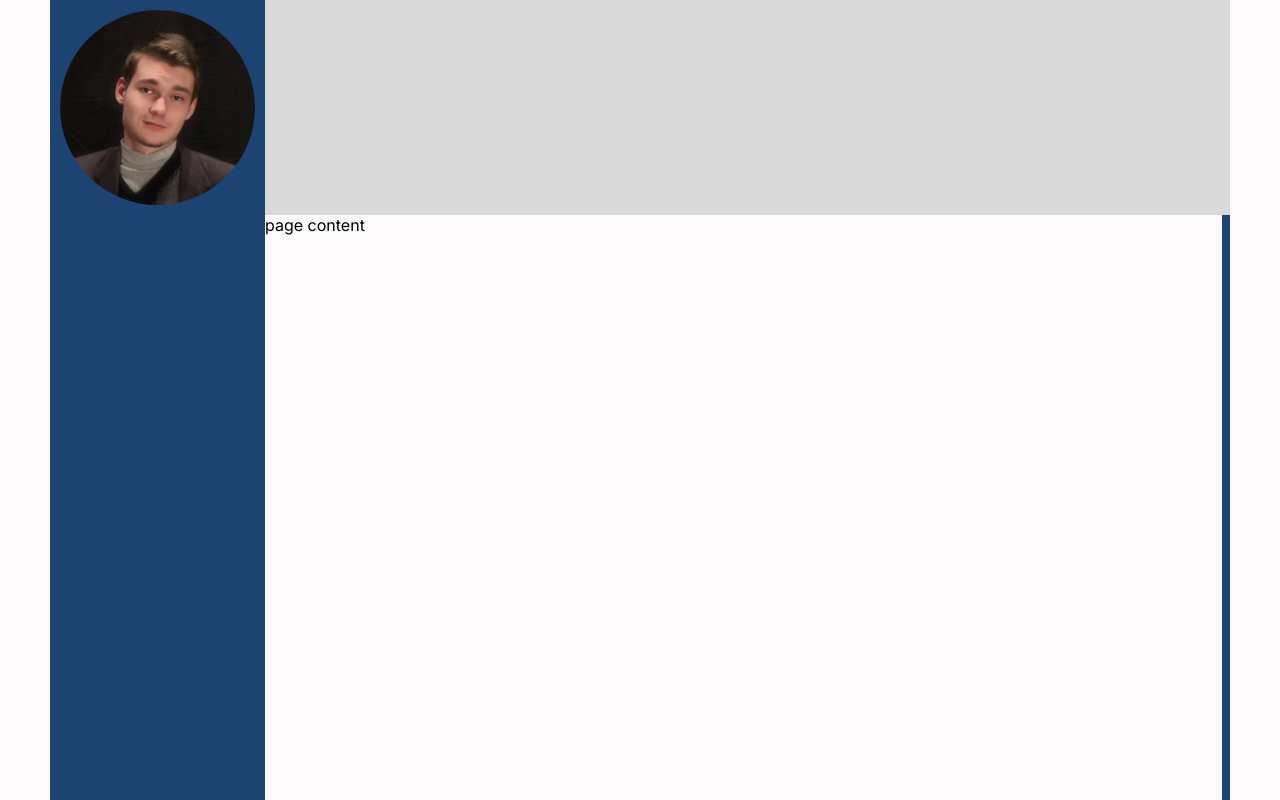
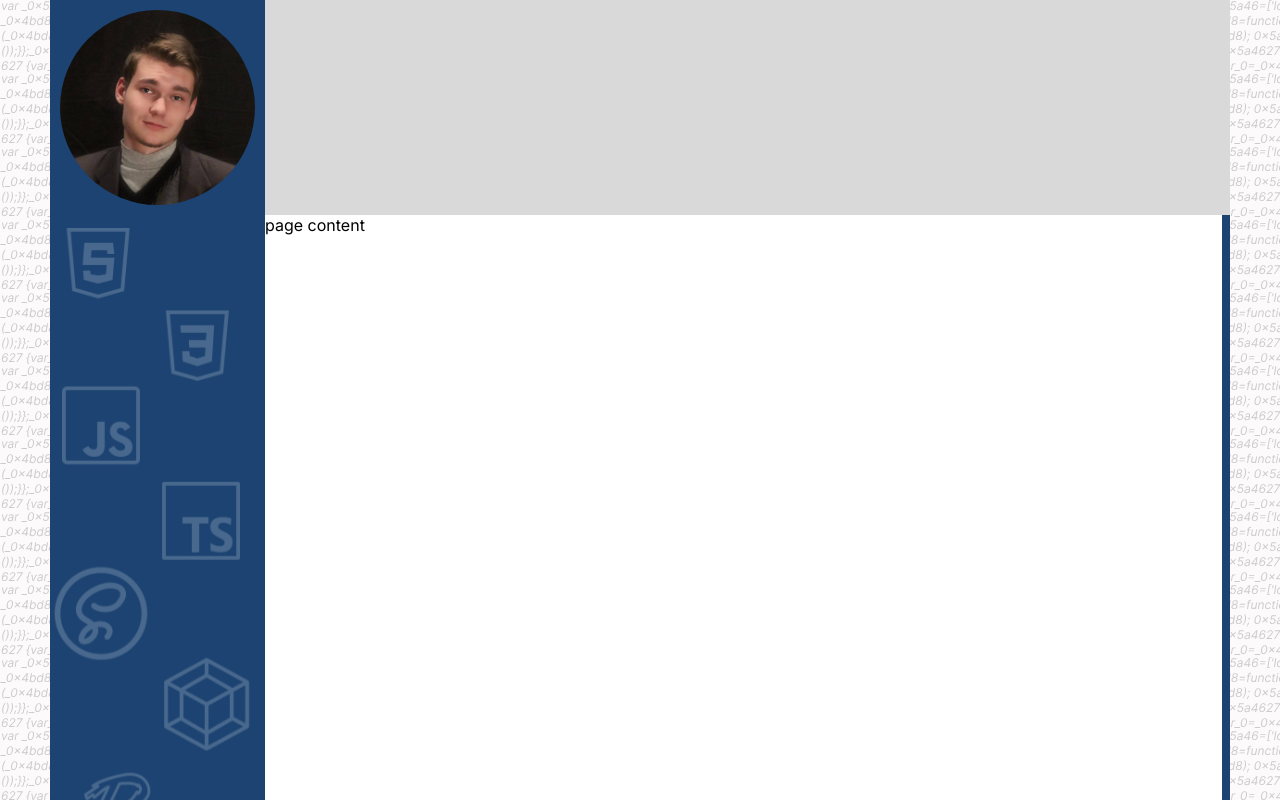
Before and after one commit to AndreySFN/cv-petrov, a Next.js app: page / in a window 1280 px wide. Built offline with nearby package versions, Linux system fonts and the light colour scheme.

Commit message:
Backgrounds for body and left panel have been added

```diff
--- a/src/app/globals.css
+++ b/src/app/globals.css
@@ -99,6 +99,8 @@ body {
   display: flex;
   justify-content: center;
   background-color: #FCFAFA;
+  background-image: url(/background.svg);
+  background-repeat: repeat;
 }
 
 *, *::before, *::after {
--- a/src/app/layout.scss
+++ b/src/app/layout.scss
@@ -36,6 +36,8 @@
     // @media (max-width: $EXTRA_LARGE) {
     //   width: 235px;
     // }
+    background-image: url(/left-panel-background.svg);
+    background-size: cover;
   }
 
   .avatar-container {
@@ -56,6 +58,7 @@
 
   .c {
     grid-area: c;
+    background-color: white;
     border-right: 8px solid $LIGHT_BLUE;
     @media(max-width: $LARGE) {
       border-right: none;
```
Also changed, not shown: public/background.svg (added), public/left-panel-background.svg (added).
